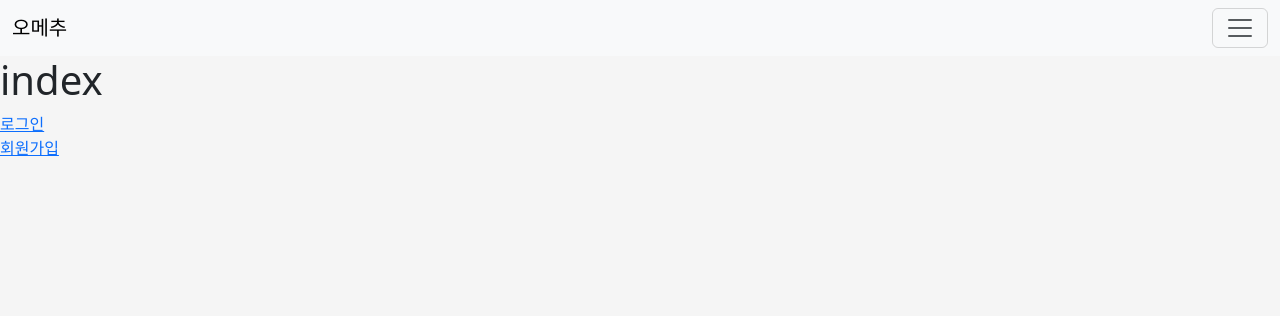
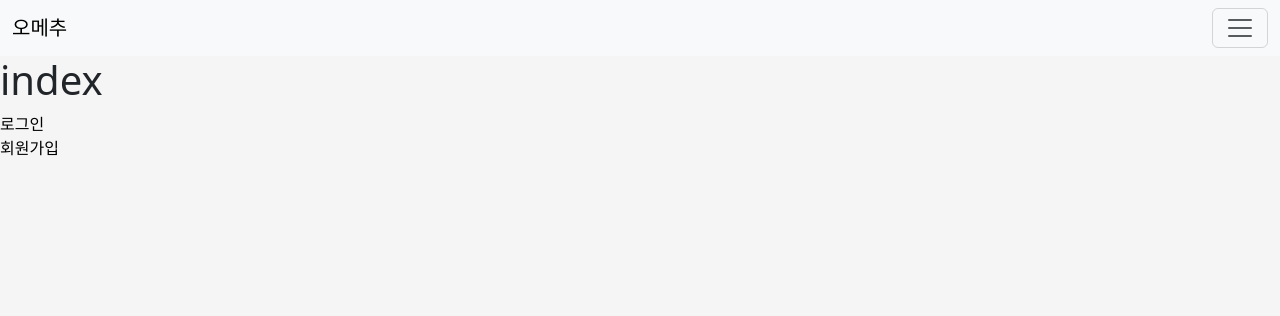
Before and after one commit to sunbongE/Team_1, a Django app: page /accounts/ in a window 1280 px wide. Shown: the top 316 px of the page. Run offline with Django 3.2, Linux system fonts and the light colour scheme; some libraries are stand-ins or nearby versions.

Commit message:
atagstyle

```diff
--- a/templates/base.html
+++ b/templates/base.html
@@ -35,7 +35,7 @@
       .swiper-container {
 
         height: 250px;
-        width:100%
+        width: 100%;
       }
 
       .swiper-slide {
@@ -53,6 +53,7 @@
         /* 이미지 최대너비를 제한, 슬라이드에 이미지가 여러개가 보여질때 필요 */
         /* 이 예제에서 필요해서 설정했습니다. 상황에따라 다를 수 있습니다. */
       }
+
       .modal {
         position: absolute;
         top: 0;
@@ -65,6 +66,7 @@
 
         background-color: rgba(0, 0, 0, 0.4);
       }
+
       .modal.show {
         display: block;
       }
@@ -80,6 +82,16 @@
         border-radius: 50px;
         box-shadow: 0 2px 3px 0 rgba(34, 36, 38, 0.15);
         transform: translateX(-50%) translateY(-50%);
+      }
+
+      a {
+        text-decoration: none;
+        color: black;
+      }
+
+      a:hover {
+        text-decoration: underline;
+        color: black;
       }
     </style>
   </head>
```
Also changed, not shown: images/images/ramen_B9GK68Z.jpg (added), images/images/ramen_T6z9GJ2.jpg (added), images/images/ramen_obBDhHk.jpg (added).
